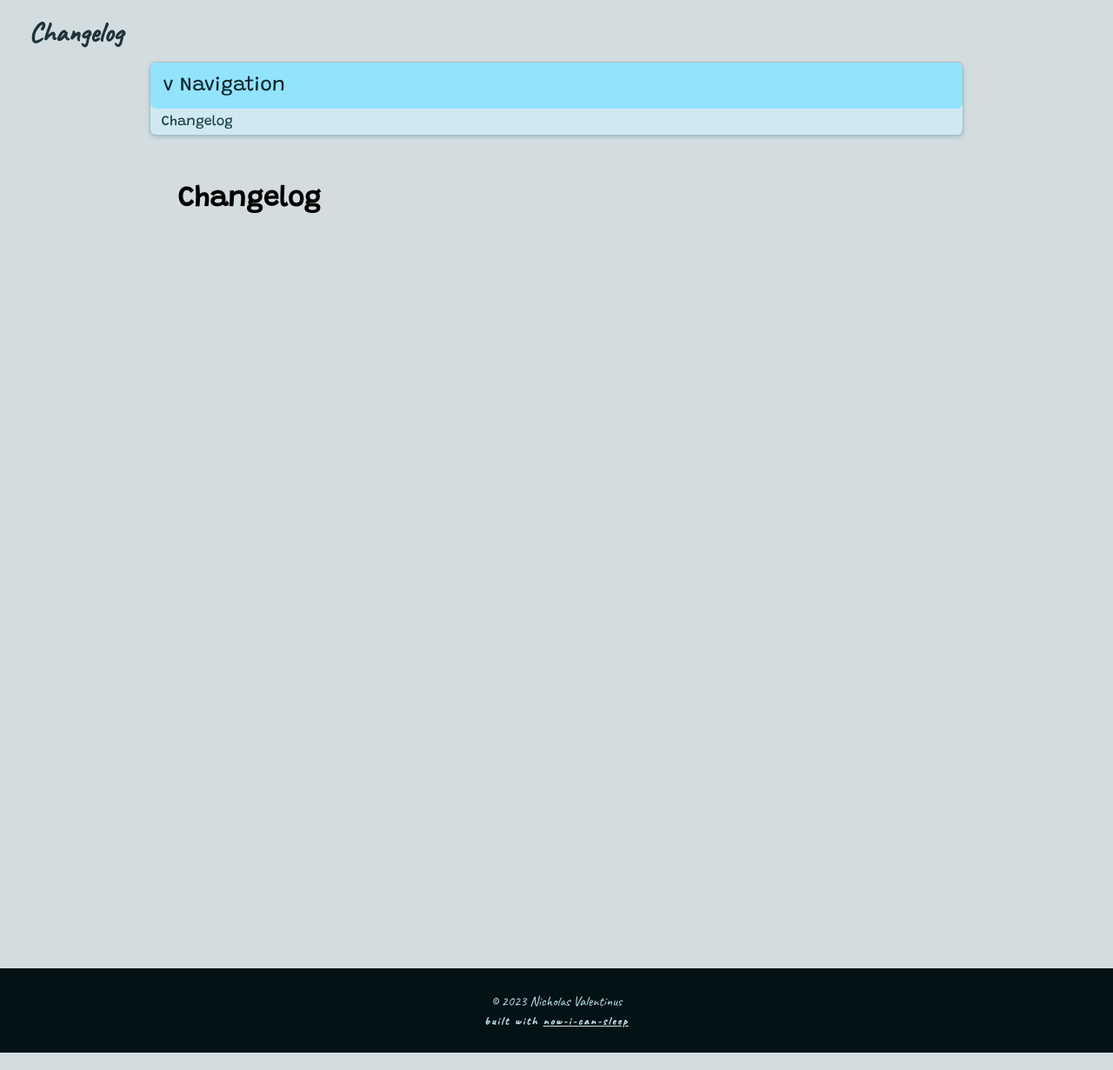
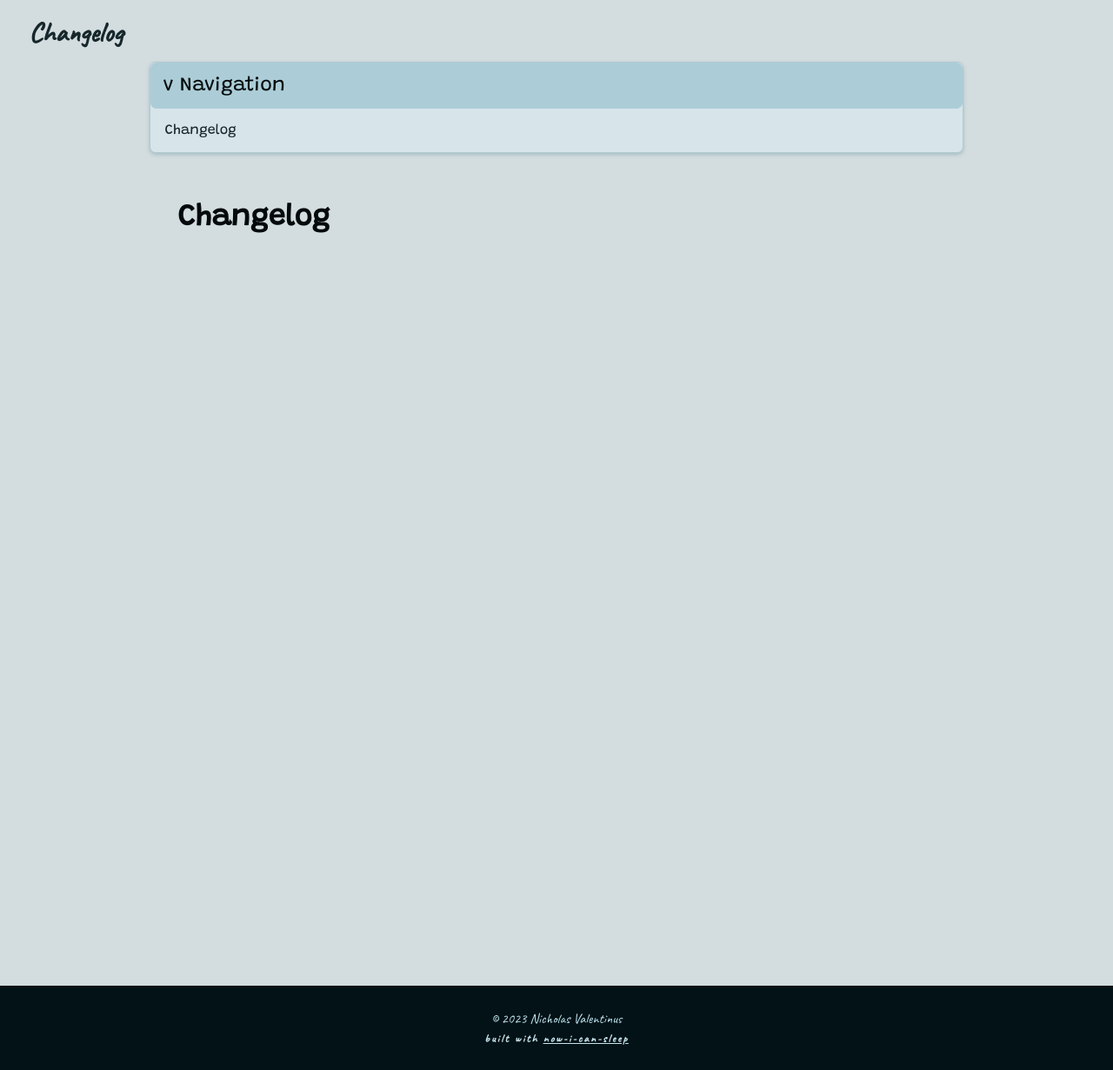
Before and after one commit to nvfp/LightCrop, a Jekyll site: the page built from _pages/Changelog.md, in a window 1280 px wide. Shown: the whole page at 87% size. Built offline with Jekyll 4.4.1, drawn with Linux system fonts in a browser that asks for light colours.

Commit message:
NICS rebuilds the docs

```diff
--- a/_sass/header.scss
+++ b/_sass/header.scss
@@ -1,32 +1,29 @@
-
-
-
 header {
     display: flex;
     flex-direction: column;
 
     margin: 0;
-}
 
-header h1 {
+    color: hsl($hue-signature, 33%, 13%);
+
+    h1 {
         margin: 0;
         margin-left: 33px;
         margin-top: 17px;
         margin-bottom: 13px;
 
-    color: hsl($hue-signature, 33%, 17%);
-
-    // debugging
-    // background-color: red;
+        color: inherit;
     }
 
-header a {
+    a {
         text-decoration: none;
-    color: hsl($hue-signature, 55%, 17%);
+        color: inherit;
     }
-header a:hover {
+    a:hover {
         text-decoration: underline;
     }
+}
+
 
 
 .wrap {
@@ -38,22 +35,19 @@ header a:hover {
 
     margin: 0 auto;
 
-    background-color: hsl($hue-signature, 55%, 88%);
-    border: 1px solid hsl($hue-signature, 22%, 71%);
+    background-color: hsl($hue-signature, 31%, 88%);
+    border: 1px solid hsl($hue-signature, 22%, 76%);
     border-radius: 7px;
 
     box-shadow: 0 2px 4px hsl($hue-signature, 22%, 71%);;
-
-    // debugging
-    // background-color: red;
 }
 .wrap #_root__nav {
 
     width: 100%;
     padding: 15px;
 
-    background-color: hsl($hue-signature, 95%, 78%);
-    color: hsl($hue-signature, 61%, 11%);
+    background-color: hsl($hue-signature, 35%, 76%);
+    color: hsl($hue-signature, 61%, 3%);
     border: none;
     border-radius: 7px;
 
@@ -67,16 +61,15 @@ header a:hover {
     display: flex;
     flex-direction: column;
 
-    padding: 7px;
-    padding-left: 13px;
-    gap: 3px;
+    padding: 17px;
+    gap: 7px;
 }
 .main button {
 
-    padding: 6px;
+    padding: 9px;
 
-    background-color: hsl($hue-signature, 95%, 81%);
-    color: hsl($hue-signature, 61%, 11%);
+    background-color: hsl($hue-signature, 35%, 79%);
+    color: hsl($hue-signature, 61%, 3%);
     border: none;
     border-radius: 7px;
 
@@ -93,7 +86,6 @@ header a:hover {
     display: none;
     flex-direction: column;
 
-    padding: 7px;
-    padding-left: 21px;
-    gap: 3px;
+    padding: 0 21px;
+    gap: 7px;
 }
--- a/_sass/main.scss
+++ b/_sass/main.scss
@@ -51,4 +51,30 @@ main {
 	margin-top: 58px;
 
 	font-family: $font2;
+	font-size: 17px;
+	@media (max-width: $mobile-width) {
+		font-size: $font-size-mobile;
+	}
+
+	color: hsl($hue-signature, 50%, 3%);
+
+	a {
+		text-decoration: none;
+		color: rgb(6, 132, 200);
+	}
+	a:hover {
+		text-decoration: underline;
+	}
+
+	p {
+		line-height: 1.5;
+	}
+
+	ul {
+		line-height: 1.5;
+	}
+
+	img {
+		max-width: 100%;
+	}
 }
```
Lines whose indentation alone changed are shown as unchanged.
